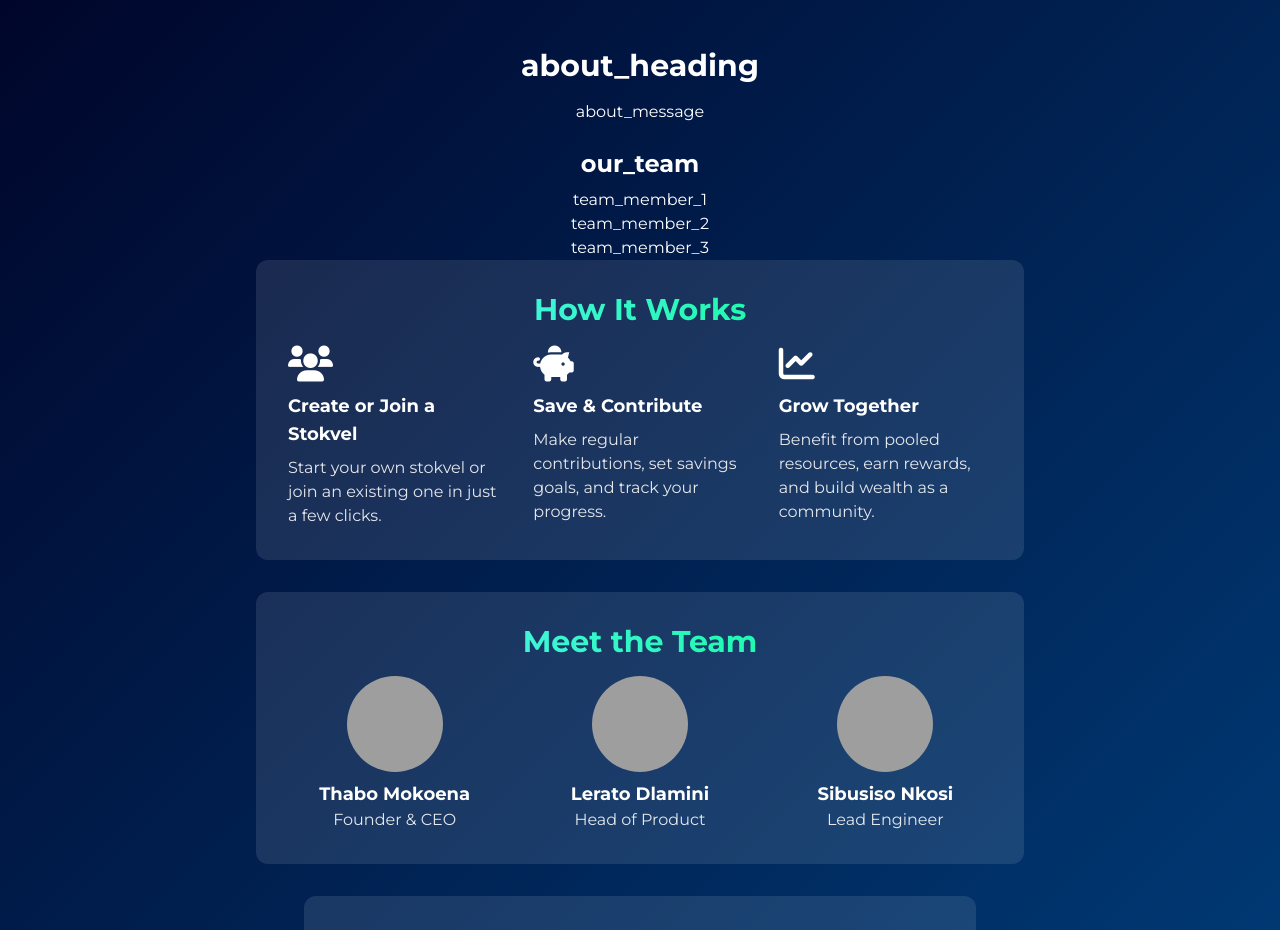
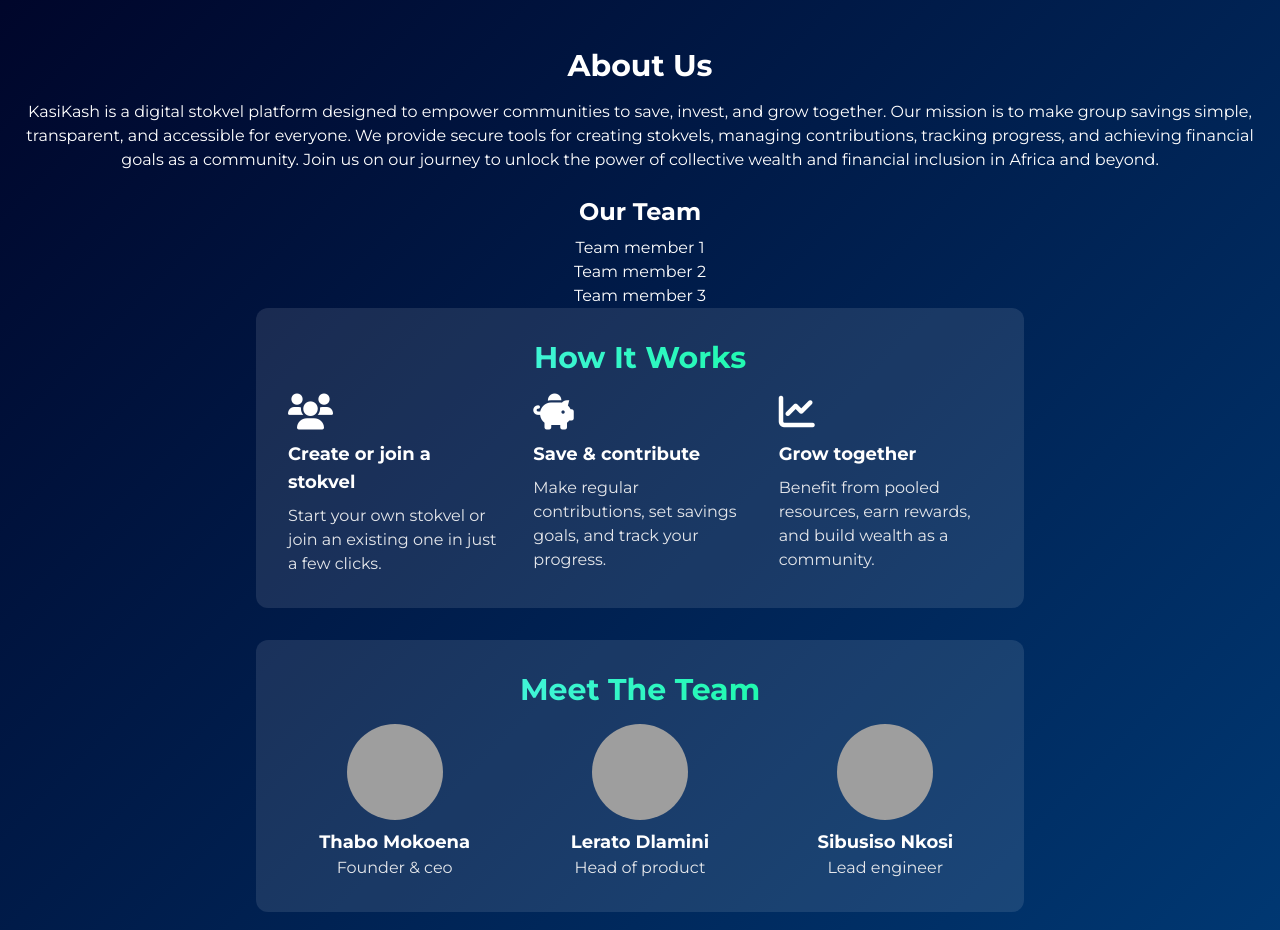
Before and after one commit to ums-1994/KasiKash, a Flask app: page /about in a window 1280 px wide. Shown: the part 80-1010 px from the top of the page. Run offline with Flask 3, Linux system fonts and the light colour scheme; some libraries are stand-ins or nearby versions; grey boxes are pictures that could not be loaded.

Commit message:
Update About Us page with real message and improved formatting

```diff
--- a/templates/about.html
+++ b/templates/about.html
@@ -32,55 +32,57 @@
     </nav>
     <section class="pt-32 pb-20">
         <div class="container mx-auto px-4 text-center">
-            <h1 class="text-3xl font-bold mb-4">{{ t('about_heading', user_language) }}</h1>
-            <p class="mb-6">{{ t('about_message', user_language) }}</p>
-            <h2 class="text-2xl font-semibold mb-2">{{ t('our_team', user_language) }}</h2>
+            <h1 class="text-3xl font-bold mb-4">About Us</h1>
+            <p class="mb-6">
+              KasiKash is a digital stokvel platform designed to empower communities to save, invest, and grow together. Our mission is to make group savings simple, transparent, and accessible for everyone. We provide secure tools for creating stokvels, managing contributions, tracking progress, and achieving financial goals as a community. Join us on our journey to unlock the power of collective wealth and financial inclusion in Africa and beyond.
+            </p>
+            <h2 class="text-2xl font-semibold mb-2">{{ t('our_team', user_language)|replace('_', ' ')|title }}</h2>
             <ul>
-                <li>{{ t('team_member_1', user_language) }}</li>
-                <li>{{ t('team_member_2', user_language) }}</li>
-                <li>{{ t('team_member_3', user_language) }}</li>
+                <li>{{ t('team_member_1', user_language)|replace('_', ' ')|capitalize }}</li>
+                <li>{{ t('team_member_2', user_language)|replace('_', ' ')|capitalize }}</li>
+                <li>{{ t('team_member_3', user_language)|replace('_', ' ')|capitalize }}</li>
             </ul>
 
             <!-- How It Works Section -->
             <div class="max-w-3xl mx-auto bg-white bg-opacity-10 rounded-xl p-8 mb-8">
-                <h2 class="text-3xl font-bold mb-4 text-gradient">{{ t('how_it_works', user_language) }}</h2>
+                <h2 class="text-3xl font-bold mb-4 text-gradient">{{ t('how_it_works', user_language)|replace('_', ' ')|title }}</h2>
                 <div class="grid grid-cols-1 md:grid-cols-3 gap-8 text-left">
                     <div>
                         <div class="text-4xl mb-2 text-ocean-2"><i class="fas fa-users"></i></div>
-                        <h3 class="font-bold text-lg mb-2">{{ t('create_or_join_stokvel', user_language) }}</h3>
-                        <p class="text-gray-200">{{ t('create_or_join_stokvel_desc', user_language) }}</p>
+                        <h3 class="font-bold text-lg mb-2">{{ t('create_or_join_stokvel', user_language)|replace('_', ' ')|capitalize }}</h3>
+                        <p class="text-gray-200">{{ t('create_or_join_stokvel_desc', user_language)|replace('_', ' ')|capitalize }}</p>
                     </div>
                     <div>
                         <div class="text-4xl mb-2 text-ocean-3"><i class="fas fa-piggy-bank"></i></div>
-                        <h3 class="font-bold text-lg mb-2">{{ t('save_and_contribute', user_language) }}</h3>
-                        <p class="text-gray-200">{{ t('save_and_contribute_desc', user_language) }}</p>
+                        <h3 class="font-bold text-lg mb-2">{{ t('save_and_contribute', user_language)|replace('_', ' ')|capitalize }}</h3>
+                        <p class="text-gray-200">{{ t('save_and_contribute_desc', user_language)|replace('_', ' ')|capitalize }}</p>
                     </div>
                     <div>
                         <div class="text-4xl mb-2 text-ocean-5"><i class="fas fa-chart-line"></i></div>
-                        <h3 class="font-bold text-lg mb-2">{{ t('grow_together', user_language) }}</h3>
-                        <p class="text-gray-200">{{ t('grow_together_desc', user_language) }}</p>
+                        <h3 class="font-bold text-lg mb-2">{{ t('grow_together', user_language)|replace('_', ' ')|capitalize }}</h3>
+                        <p class="text-gray-200">{{ t('grow_together_desc', user_language)|replace('_', ' ')|capitalize }}</p>
                     </div>
                 </div>
             </div>
 
             <!-- Meet the Team Section -->
             <div class="max-w-3xl mx-auto bg-white bg-opacity-10 rounded-xl p-8 mb-8">
-                <h2 class="text-3xl font-bold mb-4 text-gradient">{{ t('meet_the_team', user_language) }}</h2>
+                <h2 class="text-3xl font-bold mb-4 text-gradient">{{ t('meet_the_team', user_language)|replace('_', ' ')|title }}</h2>
                 <div class="grid grid-cols-1 md:grid-cols-3 gap-8 text-center">
                     <div>
                         <img src="https://randomuser.me/api/portraits/men/32.jpg" alt="Team Member" class="mx-auto rounded-full w-24 h-24 mb-2">
                         <h3 class="font-bold text-lg">Thabo Mokoena</h3>
-                        <p class="text-gray-200">{{ t('founder_ceo', user_language) }}</p>
+                        <p class="text-gray-200">{{ t('founder_ceo', user_language)|replace('_', ' ')|capitalize }}</p>
                     </div>
                     <div>
                         <img src="https://randomuser.me/api/portraits/women/44.jpg" alt="Team Member" class="mx-auto rounded-full w-24 h-24 mb-2">
                         <h3 class="font-bold text-lg">Lerato Dlamini</h3>
-                        <p class="text-gray-200">{{ t('head_of_product', user_language) }}</p>
+                        <p class="text-gray-200">{{ t('head_of_product', user_language)|replace('_', ' ')|capitalize }}</p>
                     </div>
                     <div>
                         <img src="https://randomuser.me/api/portraits/men/65.jpg" alt="Team Member" class="mx-auto rounded-full w-24 h-24 mb-2">
                         <h3 class="font-bold text-lg">Sibusiso Nkosi</h3>
-                        <p class="text-gray-200">{{ t('lead_engineer', user_language) }}</p>
+                        <p class="text-gray-200">{{ t('lead_engineer', user_language)|replace('_', ' ')|capitalize }}</p>
                     </div>
                 </div>
             </div>
```
